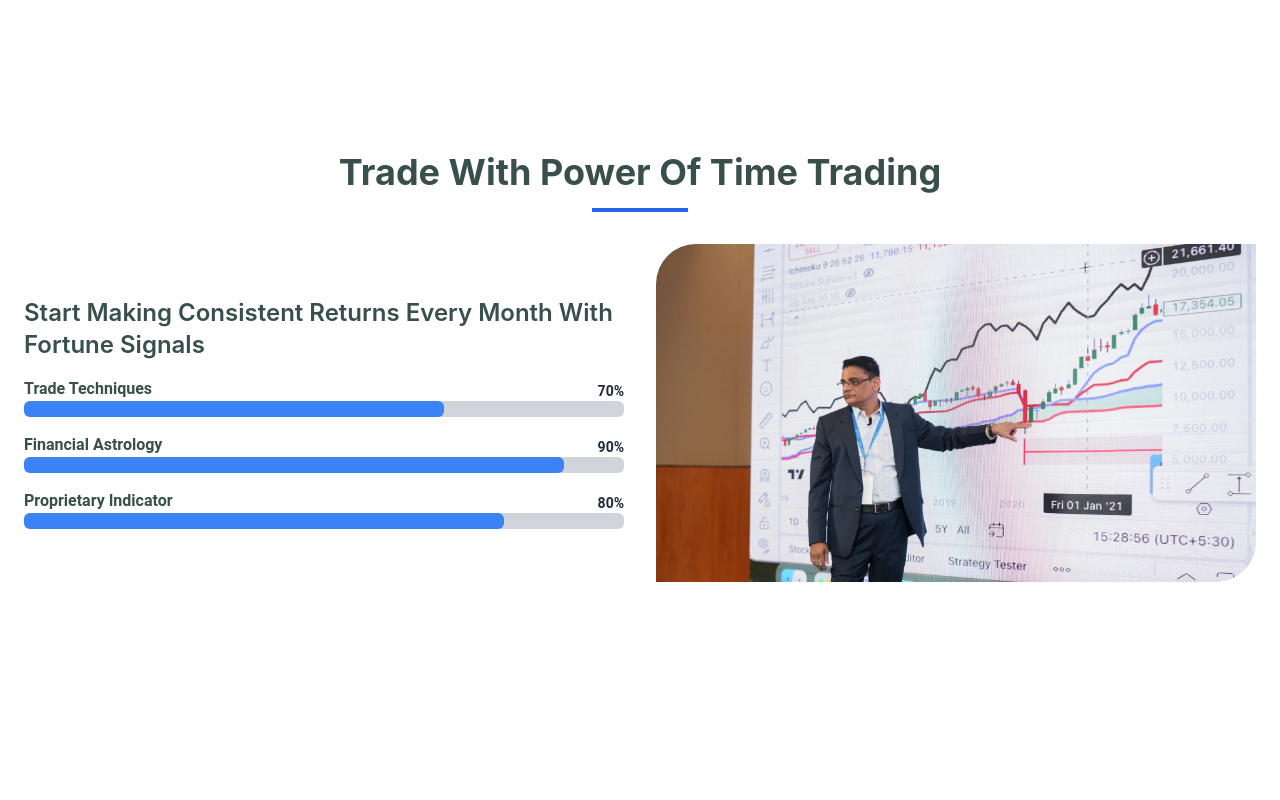
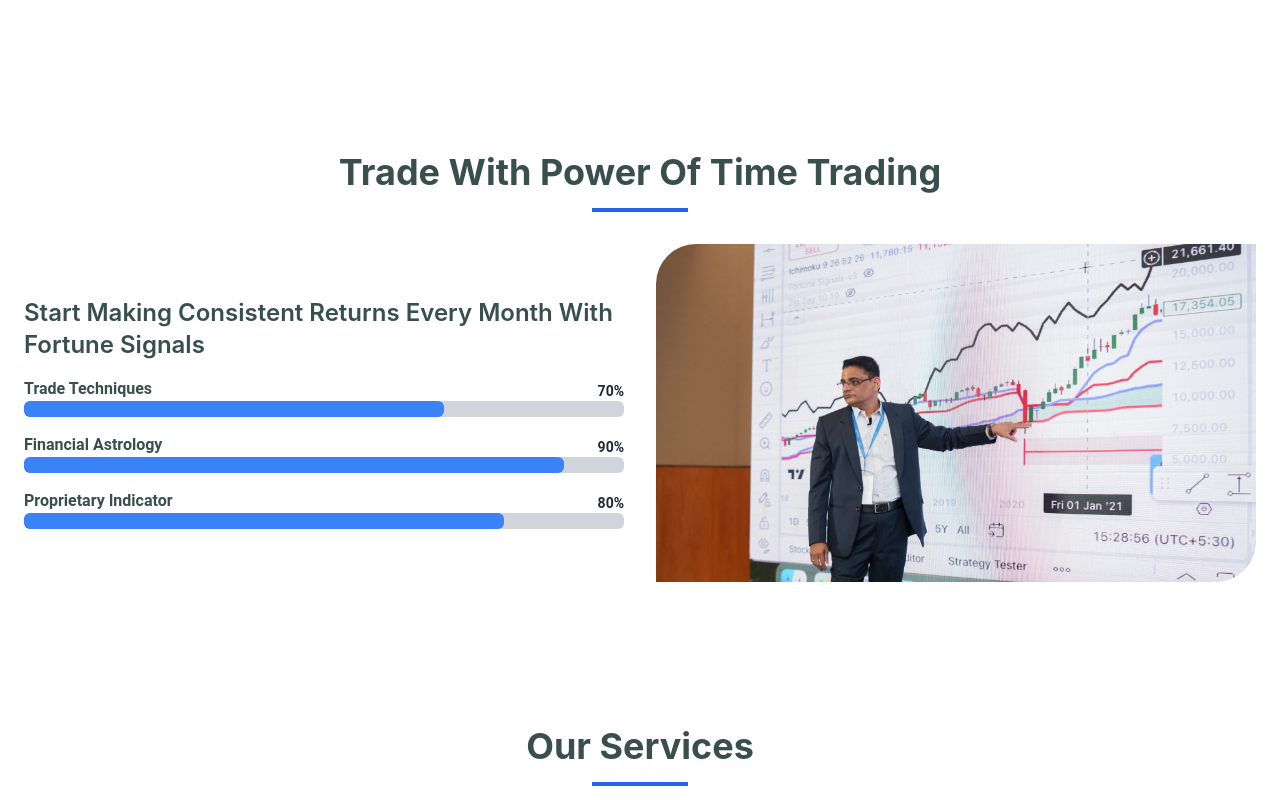
Before and after one commit to Sarvesh-24/FortuneWeb, a React (Create React App) app: page / in a window 1280 px wide. Shown: the part 2280-3080 px from the top of the page. Built offline with nearby package versions, Linux system fonts and the light colour scheme.

Commit message:
removed space

```diff
--- a/src/components/Indicator.js
+++ b/src/components/Indicator.js
@@ -14,7 +14,7 @@ const Indicator = () => {
 
 <section
   id="about"
-  className="w-full min-h-screen px-6 py-8 m-0 bg-white dark:bg-gray-900 text-[#444444] dark:text-gray-100 font-roboto transition-colors duration-300"
+  className="w-full px-6 py-8 m-0 bg-white dark:bg-gray-900 text-[#444444] dark:text-gray-100 font-roboto transition-colors duration-300"
 >
   {/* Section Title */}
   <h2 className="text-3xl md:text-4xl font-bold text-[#384f4b] dark:text-gray-100 text-center mb-4 font-inter">
@@ -105,6 +105,7 @@ const Indicator = () => {
   </div>
 </section>
 
+
   );
 };
 
```
